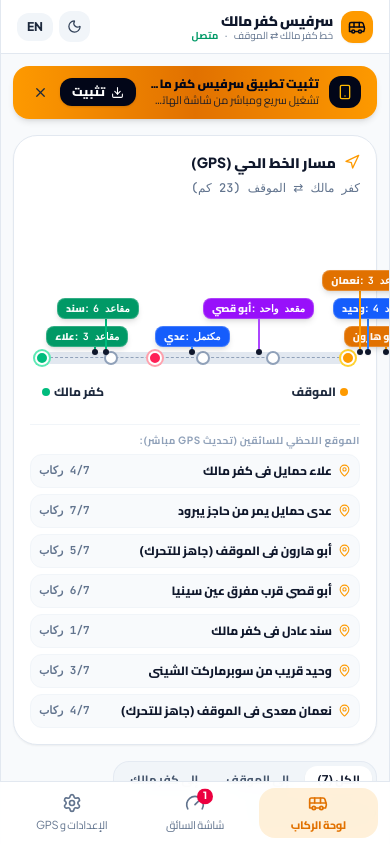
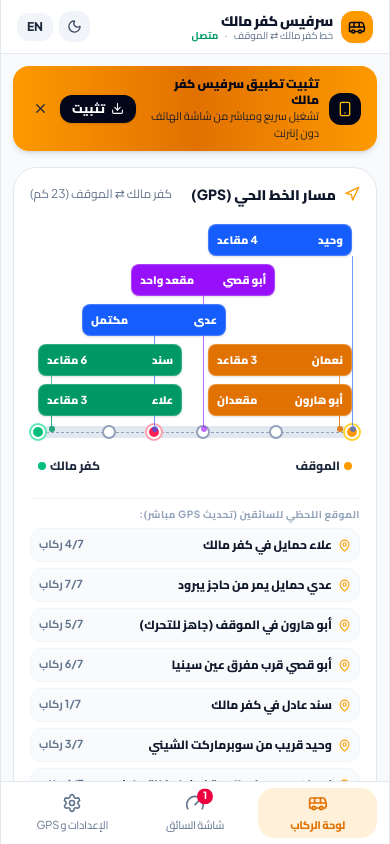
Before and after one commit to uthmans/fordat-kufr-malik, a React (Vite) app: page / in a window 390 px wide. Built offline with nearby package versions, Linux system fonts and the light colour scheme.

Commit message:
Fix responsive route labels and keep mobile layout within app bounds

```diff
--- a/src/App.tsx
+++ b/src/App.tsx
@@ -35,7 +35,7 @@ const MainAppContent: React.FC = () => {
         {/* Scrollable Viewport: Internal panel scrolling with generous bottom padding for bottom nav */}
         <div
           id="scrollable-panel"
-          className="flex-1 overflow-y-auto overscroll-contain px-3 sm:px-4 py-3 pb-28 space-y-4"
+          className="min-h-0 min-w-0 flex-1 overflow-y-auto overscroll-contain px-3 sm:px-4 py-3 space-y-4"
         >
           {activeTab === 'villager' && <VillagerView />}
           {activeTab === 'driver' && <DriverView />}
--- a/src/components/BottomNav.tsx
+++ b/src/components/BottomNav.tsx
@@ -34,7 +34,7 @@ export const BottomNav: React.FC = () => {
   ];
 
   return (
-    <nav className="fixed bottom-0 left-0 right-0 z-40 bg-white/95 dark:bg-slate-900/95 backdrop-blur-md border-t border-slate-200 dark:border-slate-800 px-3 py-1.5 shadow-lg select-none">
+    <nav className="relative z-40 shrink-0 bg-white/95 dark:bg-slate-900/95 backdrop-blur-md border-t border-slate-200 dark:border-slate-800 px-3 pt-1.5 pb-[max(0.375rem,env(safe-area-inset-bottom))] shadow-lg select-none">
       <div className="max-w-lg mx-auto grid grid-cols-3 gap-1">
         {tabs.map((tab) => {
           const isActive = activeTab === tab.id;
--- a/src/components/PWAInstallBanner.tsx
+++ b/src/components/PWAInstallBanner.tsx
@@ -15,16 +15,16 @@ export const PWAInstallBanner: React.FC = () => {
 
   return (
     <>
-      <div className="bg-gradient-to-r from-amber-500 via-amber-600 to-amber-500 text-slate-950 p-2.5 px-4 rounded-2xl shadow-md flex items-center justify-between gap-3 mb-4 animate-in fade-in duration-200">
-        <div className="flex items-center gap-2.5 min-w-0">
+      <div className="bg-gradient-to-r from-amber-500 via-amber-600 to-amber-500 text-slate-950 p-2.5 px-4 rounded-2xl shadow-md flex flex-wrap items-center justify-between gap-3 mb-4 animate-in fade-in duration-200">
+        <div className="flex items-center gap-2.5 min-w-0 flex-1 basis-48">
           <div className="w-8 h-8 rounded-xl bg-slate-950 text-amber-400 flex items-center justify-center shrink-0">
             <Smartphone size={16} />
           </div>
           <div className="min-w-0">
-            <h4 className="text-xs font-black truncate">
+            <h4 className="text-xs font-black">
               {isAr ? 'تثبيت تطبيق سرفيس كفر مالك' : 'Install Kufr Malik Transit'}
             </h4>
-            <p className="text-[11px] font-medium text-slate-900 opacity-90 truncate">
+            <p className="text-[11px] font-medium text-slate-900 opacity-90">
               {isAr
                 ? 'تشغيل سريع ومباشر من شاشة الهاتف دون إنترنت'
                 : 'Fast offline access directly on your mobile home screen'}
--- a/src/components/RouteVisualizer.tsx
+++ b/src/components/RouteVisualizer.tsx
@@ -1,7 +1,8 @@
-import React from 'react';
+import React, { useLayoutEffect, useRef, useState } from 'react';
 import { ROUTE_NODES } from '../data/routeNodes';
 import { Driver, Language } from '../types';
 import { Navigation, AlertTriangle, MapPin } from 'lucide-react';
+import { layoutRoutePins } from '../utils/routePinLayout';
 
 interface RouteVisualizerProps {
   drivers: Driver[];
@@ -9,286 +10,146 @@ interface RouteVisualizerProps {
   onSelectDriver?: (driverId: string) => void;
 }
 
-// Helper to display full honorific titles like "Abu Haroon" / "أبو هارون" without truncating to lone "Abu"
 const formatDriverPinName = (fullName: string, isArabic: boolean): string => {
-  if (!fullName) return '';
-  const trimmed = fullName.trim();
-  const words = trimmed.split(/\s+/);
-
-  if (isArabic) {
-    if (words[0] === 'أبو' || words[0] === 'ابو') {
-      return words.length > 1 ? `${words[0]} ${words[1]}` : words[0];
-    }
-    return words[0];
-  } else {
-    if (words[0].toLowerCase() === 'abu') {
-      return words.length > 1 ? `${words[0]} ${words[1]}` : words[0];
-    }
-    return words[0];
-  }
+  const words = fullName.trim().split(/\s+/);
+  const hasHonorific = isArabic
+    ? words[0] === 'أبو' || words[0] === 'ابو'
+    : words[0].toLowerCase() === 'abu';
+  return words.slice(0, hasHonorific ? 2 : 1).join(' ');
 };
 
-export const RouteVisualizer: React.FC<RouteVisualizerProps> = ({
-  drivers,
-  language,
-  onSelectDriver
-}) => {
+const getDriverProgress = (driver: Driver) => {
+  if (driver.status === 'in_kufr_malik') return 4;
+  if (driver.status === 'in_ramallah') return 96;
+  const node = ROUTE_NODES.find((n) => n.id === driver.detectedNodeId);
+  return node ? (node.distanceKmFromStart / 23) * 100 : driver.status === 'to_ramallah' ? 45 : 65;
+};
+
+const pinColor = (driver: Driver) => driver.isDetour ? 'bg-orange-600'
+  : driver.status === 'in_kufr_malik' ? 'bg-emerald-600'
+  : driver.status === 'to_ramallah' ? 'bg-blue-600'
+  : driver.status === 'in_ramallah' ? 'bg-amber-600' : 'bg-purple-600';
+
+export const RouteVisualizer: React.FC<RouteVisualizerProps> = ({ drivers, language, onSelectDriver }) => {
   const isAr = language === 'ar';
+  const trackRef = useRef<HTMLDivElement>(null);
+  const [trackWidth, setTrackWidth] = useState(0);
 
-  const getDriverProgress = (driver: Driver) => {
-    if (driver.status === 'in_kufr_malik') return 4;
-    if (driver.status === 'in_ramallah') return 96;
+  useLayoutEffect(() => {
+    const track = trackRef.current;
+    if (!track) return;
+    const measure = () => setTrackWidth(track.getBoundingClientRect().width);
+    measure();
+    const observer = new ResizeObserver(measure);
+    observer.observe(track);
+    return () => observer.disconnect();
+  }, []);
 
-    const nodeIndex = ROUTE_NODES.findIndex((n) => n.id === driver.detectedNodeId);
-    if (nodeIndex !== -1) {
-      return (ROUTE_NODES[nodeIndex].distanceKmFromStart / 23.0) * 100;
-    }
-    return driver.status === 'to_ramallah' ? 45 : 65;
-  };
-
-  const hasAnyDetour = drivers.some((d) => d.isDetour);
+  const layout = layoutRoutePins(drivers.map((driver) => ({ id: driver.id, progress: getDriverProgress(driver) })), trackWidth);
+  const driverById = new Map(drivers.map((driver) => [driver.id, driver]));
 
   return (
-    <div className="bg-white dark:bg-slate-900 border border-slate-200 dark:border-slate-800 rounded-3xl p-4 sm:p-5 shadow-xs space-y-3">
-      {/* Header */}
+    <section data-testid="route-card" className="min-w-0 bg-white dark:bg-slate-900 border border-slate-200 dark:border-slate-800 rounded-3xl p-4 sm:p-5 shadow-xs space-y-3">
       <div className="flex items-center justify-between gap-2 flex-wrap">
-        <div className="flex items-center gap-2">
+        <div className="flex items-center gap-2 min-w-0">
           <Navigation className="w-4 h-4 text-amber-500 shrink-0" />
           <h2 className="text-sm font-black text-slate-900 dark:text-slate-100">
             {isAr ? 'مسار الخط الحي (GPS)' : 'Live Corridor Progression'}
           </h2>
         </div>
-        <span className="text-xs text-slate-500 font-mono">
+        <span className="text-xs text-slate-500">
           {isAr ? 'كفر مالك ⇄ الموقف (23 كم)' : 'Kufr Malik ⇄ Ramallah (~23 km)'}
         </span>
       </div>
 
-      {/* Detour Alert Banner */}
-      {hasAnyDetour && (
-        <div className="p-2.5 rounded-2xl bg-orange-50 dark:bg-orange-950/40 border border-orange-300 dark:border-orange-700/60 flex items-center justify-between text-xs text-orange-900 dark:text-orange-200 gap-2">
-          <div className="flex items-center gap-2 min-w-0">
+      {drivers.some((d) => d.isDetour) && (
+        <div className="p-2.5 rounded-2xl bg-orange-50 dark:bg-orange-950/40 border border-orange-300 dark:border-orange-700/60 flex flex-wrap items-center justify-between text-xs text-orange-900 dark:text-orange-200 gap-2">
+          <div className="flex items-center gap-2 min-w-0 flex-1">
             <AlertTriangle size={15} className="text-orange-600 shrink-0" />
-            <span className="font-bold truncate">
-              {isAr ? 'تنبيه: مسار بديل نشط لتفادي الإغلاقات' : 'Detour Active: Vehicle on bypass route'}
-            </span>
+            <span className="font-bold">{isAr ? 'تنبيه: مسار بديل نشط لتفادي الإغلاقات' : 'Detour Active: Vehicle on bypass route'}</span>
           </div>
-          <span className="px-2 py-0.5 rounded-lg bg-orange-600 text-white font-black text-[10px] shrink-0">
-            {isAr ? 'مسار بديل' : 'Detour'}
-          </span>
+          <span className="px-2 py-0.5 rounded-lg bg-orange-600 text-white font-black text-[10px] shrink-0">{isAr ? 'مسار بديل' : 'Detour'}</span>
         </div>
       )}
 
-      {/* Live Track Line */}
-      <div className="relative pt-36 pb-3 px-3">
-        <div className="h-3 w-full bg-slate-200 dark:bg-slate-800 rounded-full relative overflow-visible" dir="ltr">
-          {/* Dashed center lane */}
-          <div className="absolute inset-x-2 top-1/2 -translate-y-1/2 h-[2px] border-t border-dashed border-slate-400 dark:border-slate-600" />
+      {/* Physical route stays left-to-right; each label has its own text direction. */}
+      <div className="px-2 pb-3" dir="ltr">
+        <div ref={trackRef} data-testid="route-track" className="relative" style={{ height: layout.height + 6 }}>
+          <div className="absolute inset-x-0 bottom-0 h-3 bg-slate-200 dark:bg-slate-800 rounded-full">
+            <div className="absolute inset-x-2 top-1/2 border-t border-dashed border-slate-400 dark:border-slate-600" />
+            {ROUTE_NODES.map((node) => {
+              const pct = (node.distanceKmFromStart / 23) * 100;
+              const color = pct === 0 ? 'bg-emerald-500 border-white ring-2 ring-emerald-300'
+                : pct >= 95 ? 'bg-amber-500 border-white ring-2 ring-amber-300'
+                : node.id === 'yabroud_checkpoint' ? 'bg-rose-500 border-white ring-2 ring-rose-300'
+                : 'bg-white dark:bg-slate-700 border-slate-400 dark:border-slate-500';
+              return (
+                <div key={node.id} className="absolute top-1/2 -translate-y-1/2 -translate-x-1/2"
+                  style={{ left: pct + '%' }} title={(isAr ? node.nameAr : node.nameEn) + ' (' + node.distanceKmFromStart + ' km)'}>
+                  <div className={'w-3.5 h-3.5 rounded-full border-2 ' + color} />
+                </div>
+              );
+            })}
+          </div>
 
-          {/* 6 Clean Node Dots */}
-          {ROUTE_NODES.map((node) => {
-            const pct = (node.distanceKmFromStart / 23.0) * 100;
-            const isCheckpoint = node.id === 'yabroud_checkpoint';
-
+          {/* Draw all stems behind labels, ending at the true GPS position. */}
+          {trackWidth > 0 && layout.pins.map((pin) => {
+            const driver = driverById.get(pin.id)!;
+            const top = layout.height - 48 - pin.lane * 40;
             return (
-              <div
-                key={node.id}
-                className="absolute top-1/2 -translate-y-1/2 -translate-x-1/2 flex flex-col items-center group cursor-pointer"
-                style={{ left: `${pct}%` }}
-                title={`${isAr ? node.nameAr : node.nameEn} (${node.distanceKmFromStart} km)`}
-              >
-                <div
-                  className={`w-3.5 h-3.5 rounded-full border-2 transition-all ${
-                    pct === 0
-                      ? 'bg-emerald-500 border-white ring-2 ring-emerald-300'
-                      : pct >= 95
-                      ? 'bg-amber-500 border-white ring-2 ring-amber-300'
-                      : isCheckpoint
-                      ? 'bg-rose-500 border-white ring-2 ring-rose-300'
-                      : 'bg-white dark:bg-slate-700 border-slate-400 dark:border-slate-500'
-                  }`}
-                />
+              <div key={pin.id} aria-hidden="true" className={'absolute w-px opacity-60 pointer-events-none ' + pinColor(driver)}
+                style={{ left: pin.anchor, top: top + 32, height: layout.height - top - 32 }}>
+                <span className={'absolute bottom-0 -left-0.5 w-1.5 h-1.5 rounded-full ' + pinColor(driver)} />
               </div>
             );
           })}
 
-          {/* Live Driver Position Pins (Tiered Staggering & Collision Prevention) */}
-          {(() => {
-            // 1. Sort by position along the corridor
-            const rawMapped = drivers
-              .map((d) => ({
-                driver: d,
-                rawPos: Math.max(4, Math.min(96, getDriverProgress(d)))
-              }))
-              .sort((a, b) => a.rawPos - b.rawPos);
-
-            // 2. Add micro-horizontal separation for drivers waiting at the same node/terminal
-            const spaced: { driver: Driver; pos: number }[] = [];
-            rawMapped.forEach((item) => {
-              let pos = item.rawPos;
-              const sameCluster = spaced.filter((p) => Math.abs(p.pos - item.rawPos) < 4);
-              if (sameCluster.length > 0) {
-                if (pos <= 15) {
-                  // Push slightly towards the right from Kufr Malik
-                  pos = Math.min(20, pos + sameCluster.length * 3.5);
-                } else if (pos >= 85) {
-                  // Push slightly towards the left from Ramallah
-                  pos = Math.max(80, pos - sameCluster.length * 3.5);
-                } else {
-                  const direction = sameCluster.length % 2 === 1 ? 1 : -1;
-                  pos = Math.max(6, Math.min(94, pos + direction * sameCluster.length * 3.5));
-                }
-              }
-              spaced.push({ driver: item.driver, pos });
-            });
-
-            // 3. Collision-free vertical tier assignment:
-            // Two drivers within 20% corridor distance will never share the same vertical level
-            const COLLISION_DISTANCE = 20;
-            const tiered: { driver: Driver; pos: number; tier: number }[] = [];
-            spaced.forEach((item) => {
-              const conflicting = tiered.filter(
-                (prev) => Math.abs(prev.pos - item.pos) < COLLISION_DISTANCE
-              );
-              const usedTiers = new Set(conflicting.map((c) => c.tier));
-              let tier = 0;
-              while (usedTiers.has(tier)) {
-                tier++;
-              }
-              tiered.push({ driver: item.driver, pos: item.pos, tier });
-            });
-
-            return tiered.map(({ driver, pos, tier }) => {
-              const vacant = driver.maxCapacity - driver.passengers;
-              const displayName = formatDriverPinName(isAr ? driver.nameAr : driver.nameEn, isAr);
-
-              // Seat count pluralization
-              let vacantText = '';
-              if (vacant <= 0) {
-                vacantText = isAr ? 'مكتمل' : 'FULL';
-              } else if (isAr) {
-                vacantText = vacant === 1 ? 'مقعد واحد' : vacant === 2 ? 'مقعدان' : `${vacant} مقاعد`;
-              } else {
-                vacantText = vacant === 1 ? '1 seat' : `${vacant} seats`;
-              }
-
-              // Vertical tier calculation (ample headroom in pt-36 container)
-              const tierHeightStep = 28;
-              const topOffset = -26 - tier * tierHeightStep;
-              const stemHeight = 4 + tier * tierHeightStep;
-
-              // Prevent horizontal clipping at edges:
-              // If near left edge (pos < 18%), shift pill rightwards
-              // If near right edge (pos > 82%), shift pill leftwards
-              // Otherwise center pill over stem
-              const pillHorizontalAlign =
-                pos < 18
-                  ? 'self-start -translate-x-2'
-                  : pos > 82
-                  ? 'self-end translate-x-2'
-                  : 'self-center';
-
-              return (
-                <div
-                  key={driver.id}
-                  onClick={() => onSelectDriver && onSelectDriver(driver.id)}
-                  className="absolute cursor-pointer transition-all duration-300 hover:scale-105 active:scale-95"
-                  style={{
-                    left: `${pos}%`,
-                    top: `${topOffset}px`,
-                    zIndex: 20 + tier * 5
-                  }}
-                  title={`${isAr ? driver.nameAr : driver.nameEn} (${vacantText})`}
-                >
-                  <div className="flex flex-col items-center">
-                    {/* Floating Pill with edge-aware horizontal anchor */}
-                    <div
-                      className={`px-2 py-0.5 rounded-lg text-[10px] font-black text-white shadow-md flex items-center gap-1 whitespace-nowrap border border-white/20 select-none ${pillHorizontalAlign} ${
-                        driver.isDetour
-                          ? 'bg-orange-600 ring-2 ring-orange-300'
-                          : driver.status === 'in_kufr_malik'
-                          ? 'bg-emerald-600'
-                          : driver.status === 'to_ramallah'
-                          ? 'bg-blue-600'
-                          : driver.status === 'in_ramallah'
-                          ? 'bg-amber-600'
-                          : 'bg-purple-600'
-                      }`}
-                    >
-                      <span className="opacity-95">{displayName}:</span>
-                      <span className="font-mono font-extrabold">{vacantText}</span>
-                      {driver.isDetour && <span>⚠️</span>}
-                    </div>
-
-                    {/* Connecting stem down to track line */}
-                    <div
-                      className={`w-[2px] transition-all ${
-                        driver.isDetour
-                          ? 'bg-orange-500'
-                          : driver.status === 'in_kufr_malik'
-                          ? 'bg-emerald-500'
-                          : driver.status === 'to_ramallah'
-                          ? 'bg-blue-500'
-                          : driver.status === 'in_ramallah'
-                          ? 'bg-amber-500'
-                          : 'bg-purple-500'
-                      }`}
-                      style={{ height: `${stemHeight}px` }}
-                    />
-                    {/* Anchor dot on line */}
-                    <div className="w-1.5 h-1.5 rounded-full bg-slate-900 dark:bg-white -mt-0.5 shadow-xs" />
-                  </div>
-                </div>
-              );
-            });
-          })()}
+          {trackWidth > 0 && layout.pins.map((pin) => {
+            const driver = driverById.get(pin.id)!;
+            const vacant = Math.max(0, driver.maxCapacity - driver.passengers);
+            const vacantText = vacant === 0 ? (isAr ? 'مكتمل' : 'FULL')
+              : isAr ? (vacant === 1 ? 'مقعد واحد' : vacant === 2 ? 'مقعدان' : vacant + ' مقاعد')
+              : vacant === 1 ? '1 seat' : vacant + ' seats';
+            const fullName = isAr ? driver.nameAr : driver.nameEn;
+            return (
+              <button key={pin.id} type="button" data-testid="route-pin" dir={isAr ? 'rtl' : 'ltr'}
+                onClick={() => onSelectDriver?.(pin.id)} disabled={!onSelectDriver}
+                title={fullName + ' (' + vacantText + ')'} aria-label={fullName + ' (' + vacantText + ')'}
+                className={'absolute z-10 h-8 px-2 rounded-lg text-[11px] font-black text-white shadow-sm flex items-center justify-between gap-1 whitespace-nowrap border border-white/20 focus-visible:outline-2 focus-visible:outline-offset-2 focus-visible:outline-amber-500 ' + pinColor(driver)}
+                style={{ left: pin.left, top: layout.height - 48 - pin.lane * 40, width: layout.labelWidth }}>
+                <span className="min-w-0 truncate">{formatDriverPinName(fullName, isAr)}</span>
+                <span className="shrink-0">{vacantText}</span>
+                {driver.isDetour && <AlertTriangle size={12} className="shrink-0" />}
+              </button>
+            );
+          })}
         </div>
 
-        {/* Start and End labels below track (Strictly Kufr Malik on left, Ramallah on right) */}
-        <div className="flex justify-between items-center text-xs text-slate-500 dark:text-slate-400 mt-4 pt-1" dir="ltr">
-          <div className="flex items-center gap-1 font-extrabold text-slate-800 dark:text-slate-200">
-            <span className="w-2 h-2 rounded-full bg-emerald-500" />
-            <span>{isAr ? 'كفر مالك' : 'Kufr Malik'}</span>
-          </div>
-
-          <div className="flex items-center gap-1 font-extrabold text-slate-800 dark:text-slate-200">
-            <span>{isAr ? 'الموقف' : 'Ramallah'}</span>
-            <span className="w-2 h-2 rounded-full bg-amber-500" />
-          </div>
+        <div className="flex justify-between items-center gap-3 text-xs mt-4 pt-1 font-extrabold text-slate-800 dark:text-slate-200">
+          <div className="flex items-center gap-1"><span className="w-2 h-2 rounded-full bg-emerald-500" /><span dir="auto">{isAr ? 'كفر مالك' : 'Kufr Malik'}</span></div>
+          <div className="flex items-center gap-1"><span dir="auto">{isAr ? 'الموقف' : 'Ramallah'}</span><span className="w-2 h-2 rounded-full bg-amber-500" /></div>
         </div>
       </div>
 
-      {/* Dynamic Proximity Text Strip for all active drivers */}
       <div className="pt-2 border-t border-slate-100 dark:border-slate-800 space-y-1.5">
         <span className="text-[10px] font-bold text-slate-400 uppercase tracking-wider block">
           {isAr ? 'الموقع اللحظي للسائقين (تحديث GPS مباشر):' : 'Live Driver Proximity Updates:'}
         </span>
         <div className="flex flex-col gap-1.5">
-          {drivers.map((d) => {
-            const pCount = d.passengers;
-            const pLabel = isAr
-              ? `${pCount}/${d.maxCapacity || 7} ركاب`
-              : `${pCount}/${d.maxCapacity || 7} ${pCount === 1 ? 'passenger' : 'passengers'}`;
-
-            return (
-              <div
-                key={d.id}
-                onClick={() => onSelectDriver && onSelectDriver(d.id)}
-                className="flex items-center justify-between text-xs p-2 rounded-xl bg-slate-50 dark:bg-slate-800/60 hover:bg-amber-50 dark:hover:bg-amber-950/30 cursor-pointer transition-colors border border-slate-100 dark:border-slate-700/60 gap-2"
-              >
-                <div className="flex items-center gap-1.5 min-w-0">
-                  <MapPin size={13} className="text-amber-500 shrink-0" />
-                  <span className="font-extrabold text-slate-900 dark:text-slate-100 truncate">
-                    {isAr ? d.proximityStatusAr : d.proximityStatusEn}
-                  </span>
-                </div>
-                <span className="text-[11px] font-mono font-bold text-slate-500 shrink-0">
-                  {pLabel}
-                </span>
-              </div>
-            );
-          })}
+          {drivers.map((driver) => (
+            <button key={driver.id} type="button" onClick={() => onSelectDriver?.(driver.id)} disabled={!onSelectDriver}
+              className="w-full text-start flex items-start justify-between text-xs p-2 rounded-xl bg-slate-50 dark:bg-slate-800/60 hover:bg-amber-50 dark:hover:bg-amber-950/30 transition-colors border border-slate-100 dark:border-slate-700/60 gap-2">
+              <span className="flex items-start gap-1.5 min-w-0">
+                <MapPin size={13} className="text-amber-500 shrink-0 mt-0.5" />
+                <span className="font-extrabold text-slate-900 dark:text-slate-100 break-words">{isAr ? driver.proximityStatusAr : driver.proximityStatusEn}</span>
+              </span>
+              <span className="text-[11px] font-bold text-slate-500 shrink-0" dir="auto">
+                {driver.passengers}/{driver.maxCapacity || 7} {isAr ? 'ركاب' : driver.passengers === 1 ? 'passenger' : 'passengers'}
+              </span>
+            </button>
+          ))}
         </div>
       </div>
-    </div>
+    </section>
   );
 };
--- a/src/components/VillagerView.tsx
+++ b/src/components/VillagerView.tsx
@@ -114,7 +114,7 @@ export const VillagerView: React.FC = () => {
 
       {/* Direction Filters */}
       <div className="flex items-center justify-between gap-2 flex-wrap">
-        <div className="flex items-center gap-1 p-1 bg-slate-100 dark:bg-slate-800/80 rounded-2xl border border-slate-200/80 dark:border-slate-700/80">
+        <div className="flex flex-wrap items-center gap-1 p-1 max-w-full bg-slate-100 dark:bg-slate-800/80 rounded-2xl border border-slate-200/80 dark:border-slate-700/80">
           <button
             onClick={() => setFilterDirection('all')}
             className={`px-3 py-1.5 text-xs font-bold rounded-xl transition-all ${
--- /dev/null
+++ b/src/utils/routePinLayout.ts
@@ -0,0 +1,22 @@
+export interface RoutePinPosition {
+  id: string;
+  progress: number;
+}
+
+// Pack label intervals in pixels. Move edge labels inward, keeping GPS anchors fixed.
+export function layoutRoutePins(positions: RoutePinPosition[], availableWidth: number) {
+  const width = Math.max(0, availableWidth);
+  const labelWidth = Math.min(144, width);
+  const laneEnds: number[] = [];
+  const pins = [...positions]
+    .sort((a, b) => a.progress - b.progress || a.id.localeCompare(b.id))
+    .map(({ id, progress }) => {
+      const anchor = (Math.max(0, Math.min(100, progress)) / 100) * width;
+      const left = Math.max(0, Math.min(width - labelWidth, anchor - labelWidth / 2));
+      let lane = laneEnds.findIndex((end) => left >= end + 8);
+      if (lane === -1) lane = laneEnds.length;
+      laneEnds[lane] = left + labelWidth;
+      return { id, anchor, left, lane };
+    });
+  return { pins, labelWidth, height: Math.max(1, laneEnds.length) * 40 + 16 };
+}
```
Also changed, not shown: 1 other file (tests, documents, lock files or other folders).
